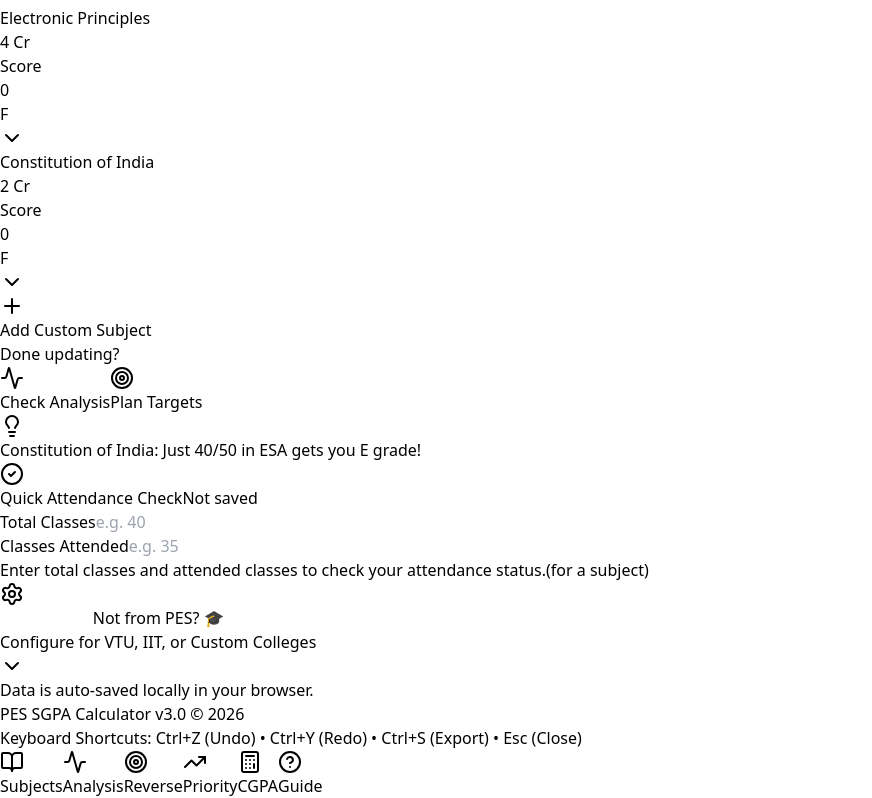
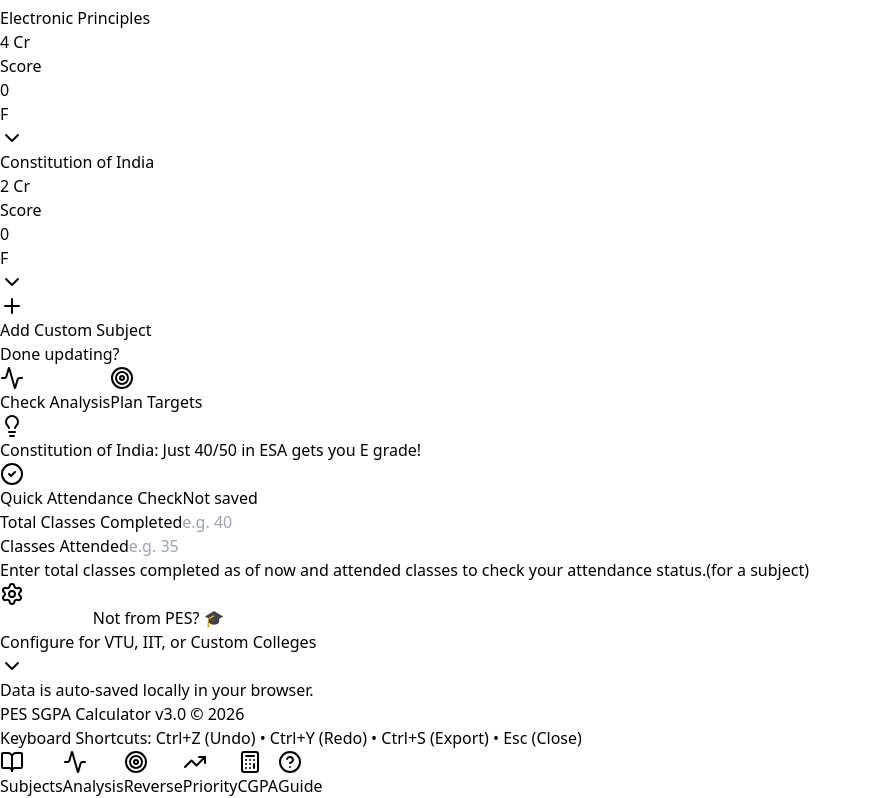
Before and after one commit to AAK1767/pes-sgpa-calculator, a React (Vite) app: page / in a window 1280 px wide. Shown: the part 1095-1893 px from the top of the page, without its empty margins (0-872 px from the left). Built offline with nearby package versions, Linux system fonts and the light colour scheme.

Commit message:
Changed some attendance disclaimer

```diff
--- a/src/App.jsx
+++ b/src/App.jsx
@@ -2299,7 +2299,7 @@
 
               <div className="grid grid-cols-2 gap-3 mb-4">
                 <div>
-                  <label className={`text-xs ${themeClasses.muted} block mb-1`}>Total Classes</label>
+                  <label className={`text-xs ${themeClasses.muted} block mb-1`}>Total Classes Completed</label>
                   <input
                     type="number"
                     placeholder="e.g. 40"
@@ -2395,7 +2395,7 @@
               {/* Empty State */}
               {!attendanceResult && (
                 <div className={`text-center py-4 ${themeClasses.muted} text-xs`}>
-                  Enter total classes and attended classes to check your attendance status.(for a subject)
+                  Enter total classes completed as of now and attended classes to check your attendance status.(for a subject)
                 </div>
               )}
             </div>
```
